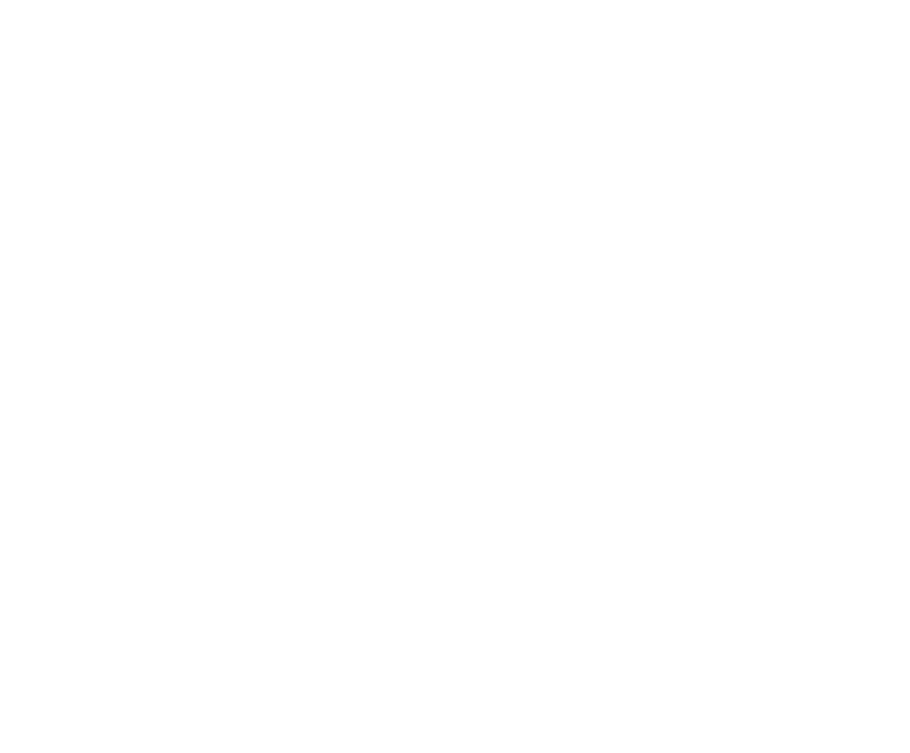
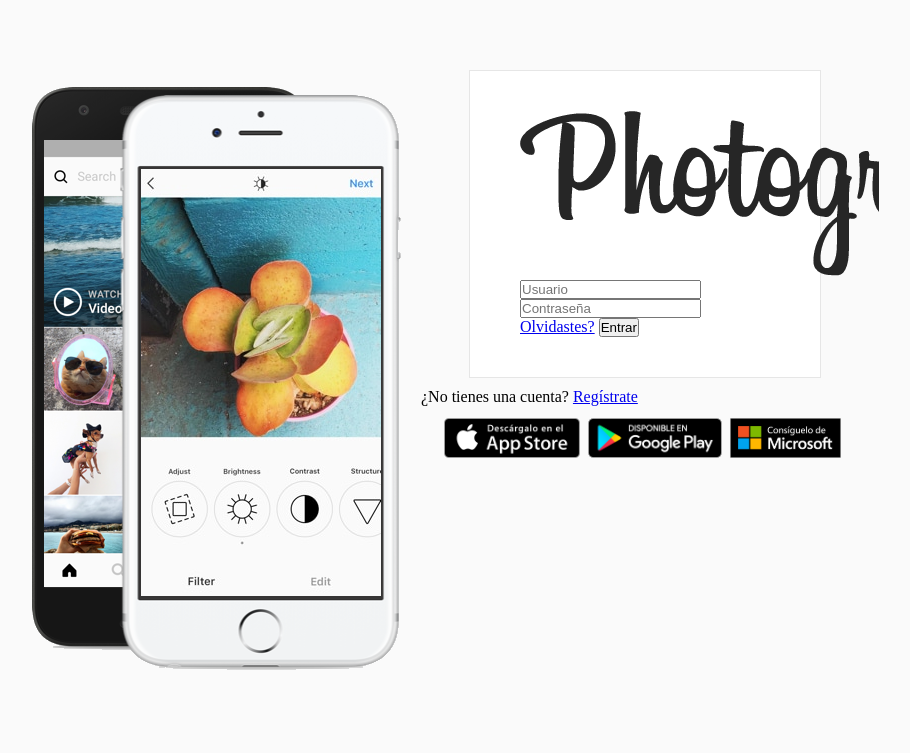
Before and after one commit to tare97/photogram, a PHP site: page / in a window 1280 px wide. Before the commit the part shown is empty. Shown: the top 753 px of the page, without its empty margins (219-1129 px from the left). Run offline with PHP 8.4, Linux system fonts and the light colour scheme.

Commit message:
The principal page (structure html and css).

```diff
--- /dev/null
+++ b/css/style.css
@@ -0,0 +1,73 @@
+/*
+////////////////////////////
+////////CSS PAGE.///////////
+////////////////////////////
+*/
+
+/* TOTAL PAGE */
+*{
+    /*margen*/
+    margin: 0px;
+    /*relleno*/
+    padding: 0px;
+}
+
+/* THE BODY PART */
+body{
+    /*color de fondo*/
+    background-color: #FAFAFA;
+}
+
+/* THE WRAPPER PART */
+#wrapper{
+    /*anchura*/
+    width: 70%;
+    /*altura*/
+    height: 80%;
+    /*desbordarse: oculto*/
+    overflow: hidden;
+    /*margen*/
+    margin: 50px auto;
+    /*relleno*/
+    padding: 10px;
+}
+
+    /* THE LEFT PART WRAPPER */
+    .w-left{
+        /*anchura*/
+        width: 50%;
+        /*flotante: izquierda*/
+        float: left;
+        /*alineación del texto: derecha*/
+        text-align: right;
+    }
+
+    /* THE RIGHT PART WRAPPER */
+    .w-right{
+        /*anchura*/
+        width: 50%;
+        /*flotante: derecha*/
+        float: right;
+    }
+
+        /* LOGO AND FORM */
+        .main-content{
+            /*anchura*/
+            width: 250px;
+            /*margen*/
+            margin: 10px auto;
+            /*color de fondo*/
+            background-color: #fff;
+            /*borde*/
+            border: 1px solid #e6e6e6;
+            /*relleno*/
+            padding: 40px 50px;
+        }
+
+
+
+
+/*
+    Created on : 09-mar-2020, 10:40:28
+    Author     : tarek
+*/
--- a/index.php
+++ b/index.php
@@ -1,15 +1,59 @@
 <!DOCTYPE html>
-<!--
-Project of Tarek, Photogram.
--->
-<html>
+<!--Project of Tarek, Photogram.-->
+<html lang="es">
     <head>
+        <!--Latin characters-->
         <meta charset="UTF-8">
+        <!--Title of the page.-->
         <title>Photogram.</title>
+        <!--( Etiqueta == Label ) for phone or tablet-->
+        <meta name="viewport" content="width=device-width, user-scalable=no, initial-scale=1.0">
+        <!--Links of CSS or JAVASCRIPT-->
+        <link rel="stylesheet" href="css/style.css" type="text/css">
     </head>
     <body>
-        <?php
-        // put your code here
-        ?>
+        <!--wrapper == envoltorio-->
+        <div id="wrapper">
+            <!--Left-->
+            <div class="w-left"><img src="images/celulares.png"></div>
+            <!--Right-->
+            <div class="w-right">
+                <?php
+                    // put your code here
+                ?>
+                <div class="main-content">
+                    <!--Logo-->
+                    <div class="header">
+                        <img src="images/logo.png">
+                    </div>
+                    <!--Part number one-->
+                    <div class="l-part">
+                        <!--Login form-->
+                        <form action="" method="post">
+                            <!--User-->
+                            <input type="text" placeholder="Usuario" class="input" name="usuario" />
+                            <!--Password-->
+                            <input type="password" placeholder="Contraseña" class="input" name="password" />
+                            <!--(olvidar == forget) password or user name-->
+                            <a href="#">Olvidastes?</a>
+                            <!--Button for login-->
+                            <input type="submit" value="Entrar" class="btn" name="entrar" />
+                        </form>
+                    </div>
+                </div>
+                <!--Foot part-->
+                <div class="sub-content">
+                    <!--Part number two-->
+                    <div class="s-part">
+                        <!--Sign in new user-->
+                        ¿No tienes una cuenta? <a href="registro.php">Regístrate</a>
+                    </div>
+                </div>
+                <center>
+                    <img src="images/appstores.png">
+                </center>
+            </div>
+        </div>
+
     </body>
 </html>
```
Also changed, not shown: db/images/appstores.png (added), db/images/celulares.png (added), db/images/logo.png (added), images/appstores.png (added), images/celulares.png (added), images/logo.png (added).
